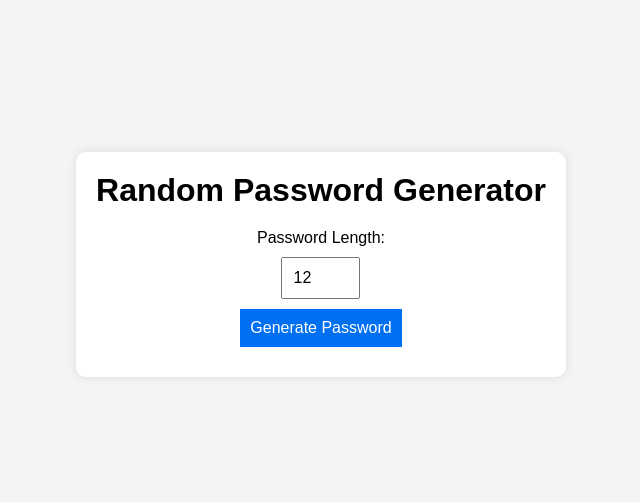
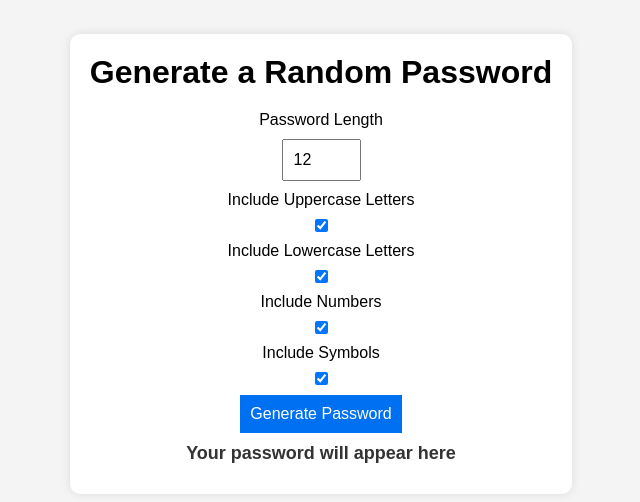
Before and after one commit to ddmm1214/random-password, a plain HTML site: page index.html in a window 1280 px wide. Shown: the part 136-638 px from the top of the page, without its empty margins (319-959 px from the left). Drawn offline with Linux system fonts and the light colour scheme.

Commit message:
Update index.html

```diff
--- a/index.html
+++ b/index.html
@@ -8,12 +8,40 @@
 </head>
 <body>
     <div class="container">
-        <h1>Random Password Generator</h1>
-        <label for="length">Password Length:</label>
-        <input type="number" id="length" min="6" max="32" value="12">
+        <h1>Generate a Random Password</h1>
+
+        <div class="input-group">
+            <label for="length">Password Length</label>
+            <input type="number" id="length" min="6" max="32" value="12">
+        </div>
+
+        <div class="input-group">
+            <label for="uppercase">Include Uppercase Letters</label>
+            <input type="checkbox" id="uppercase" checked>
+        </div>
+
+        <div class="input-group">
+            <label for="lowercase">Include Lowercase Letters</label>
+            <input type="checkbox" id="lowercase" checked>
+        </div>
+
+        <div class="input-group">
+            <label for="numbers">Include Numbers</label>
+            <input type="checkbox" id="numbers" checked>
+        </div>
+
+        <div class="input-group">
+            <label for="symbols">Include Symbols</label>
+            <input type="checkbox" id="symbols" checked>
+        </div>
+
         <button id="generateBtn">Generate Password</button>
-        <p id="passwordDisplay"></p>
+
+        <div class="password-output">
+            <p id="passwordDisplay">Your password will appear here</p>
+        </div>
     </div>
+
     <script src="script.js"></script>
 </body>
 </html>
```
